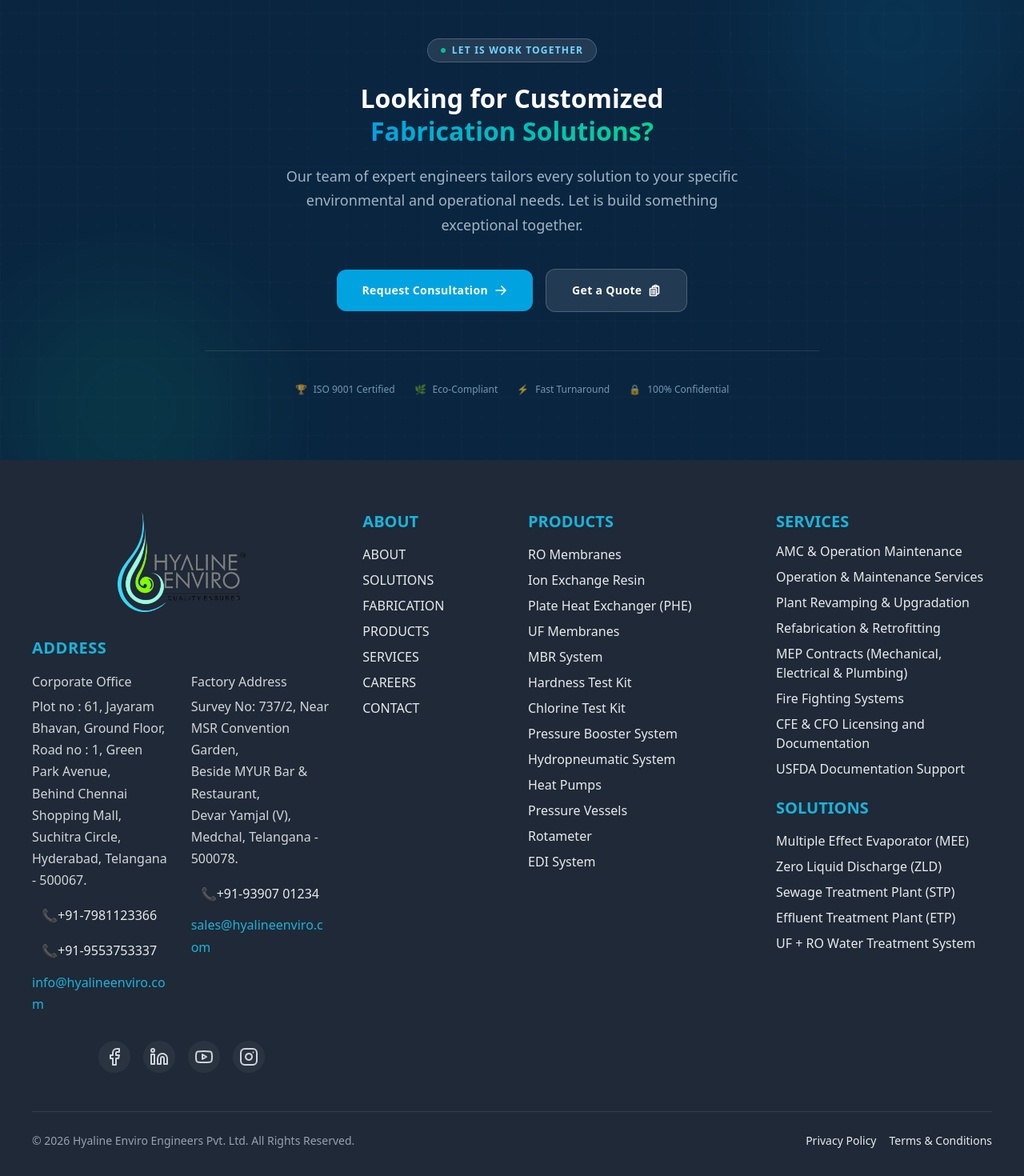
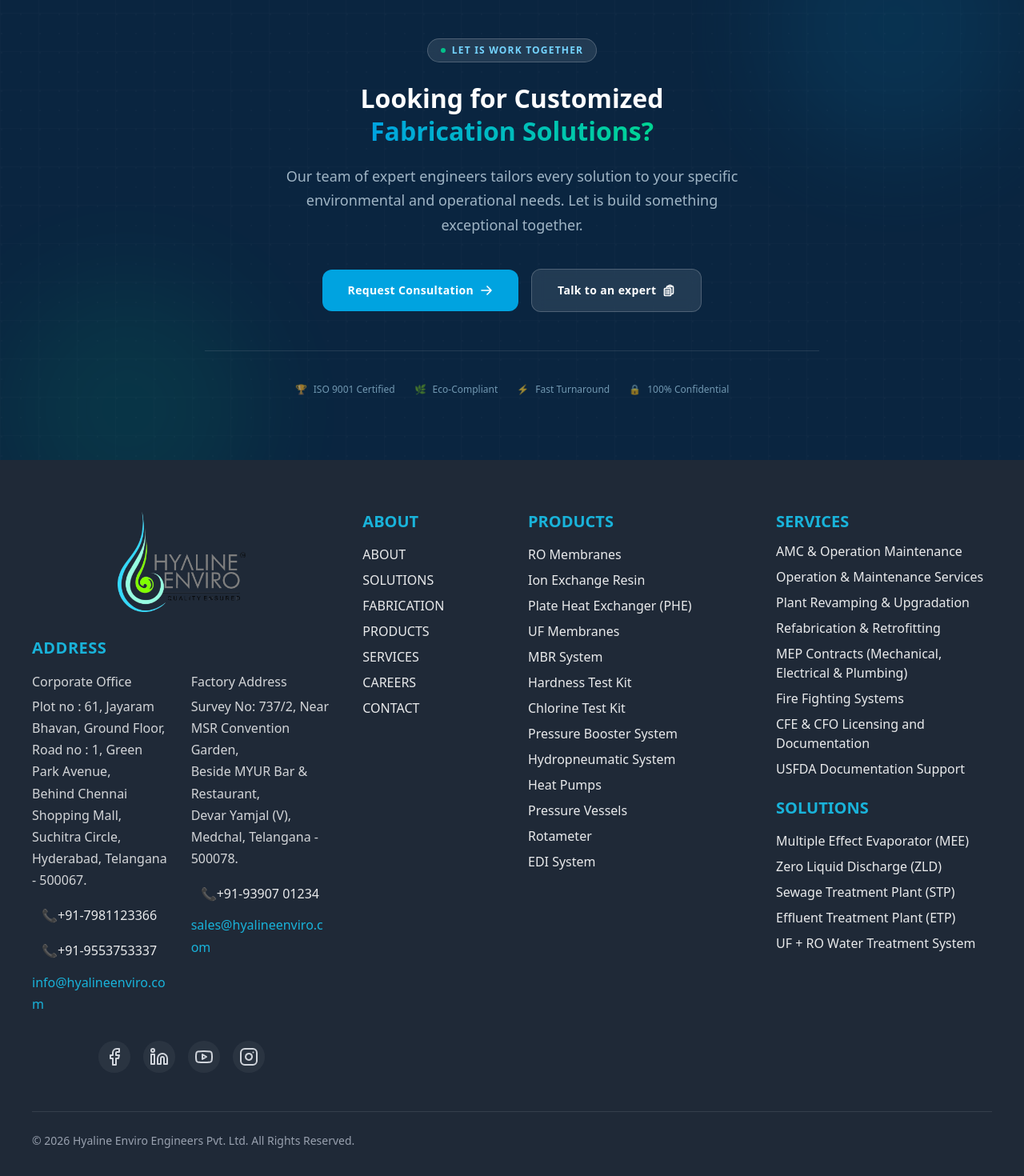
Before and after one commit to DurgaPrasadDaddu/water-management, a Next.js app: page /fabrication in a window 1280 px wide. Shown: the part 2611-4081 px from the top of the page at 80% size. Built offline with nearby package versions, Linux system fonts and the light colour scheme.

Commit message:
all changes done

```diff
--- a/src/components/layout/Footer.jsx
+++ b/src/components/layout/Footer.jsx
@@ -239,7 +239,7 @@
             Rights Reserved.
           </p>
 
-          <div className="flex flex-wrap justify-center gap-4 text-xs sm:text-sm">
+          {/* <div className="flex flex-wrap justify-center gap-4 text-xs sm:text-sm">
             <Link
               href="/privacy-policy"
               className="hover:text-[var(--color-primary)] transition"
@@ -252,7 +252,7 @@
             >
               Terms & Conditions
             </Link>
-          </div>
+          </div> */}
         </div>
       </div>
     </footer>
--- a/src/components/sections/HomePageSections/Hero/Hero.jsx
+++ b/src/components/sections/HomePageSections/Hero/Hero.jsx
@@ -38,6 +38,7 @@
           alt="Water treatment plant"
           width={1920}
           height={900}
+          priority
           sizes="100vw"
           className="hidden md:block w-full h-auto object-cover object-[center_35%]"
         />
--- a/src/components/templates/ListingPageTemplate.jsx
+++ b/src/components/templates/ListingPageTemplate.jsx
@@ -875,10 +875,10 @@
               </svg>
             </Link>
             <Link
-              href="/quote"
+              href="tel:+917981123366"
               className="inline-flex items-center gap-2 px-8 py-4 bg-white/10 hover:bg-white/20 text-white font-bold rounded-xl border border-white/20 hover:border-white/40 transition-all duration-300 hover:-translate-y-0.5 text-sm tracking-wide backdrop-blur-sm"
             >
-              Get a Quote
+              Talk to an expert
               <svg
                 className="w-4 h-4"
                 fill="none"
--- a/src/data/socialLinks.js
+++ b/src/data/socialLinks.js
@@ -6,7 +6,7 @@
 } from "lucide-react";
 
 export const socialLinks = [
-  { icon: Facebook, url: "https://facebook.com/yourprofile" },
+  { icon: Facebook, url: "https://www.facebook.com/hyalineenviroengineers" },
   { icon: Linkedin, url: "https://linkedin.com/in/hyaline-enviro-engineers-b3920b3b0" },
   { icon:  Youtube, url: "https://www.youtube.com/@hyalineenviroengineerspvtl5146" },
   { icon: Instagram, url: "https://instagram.com/hyalineenviro" },
```
